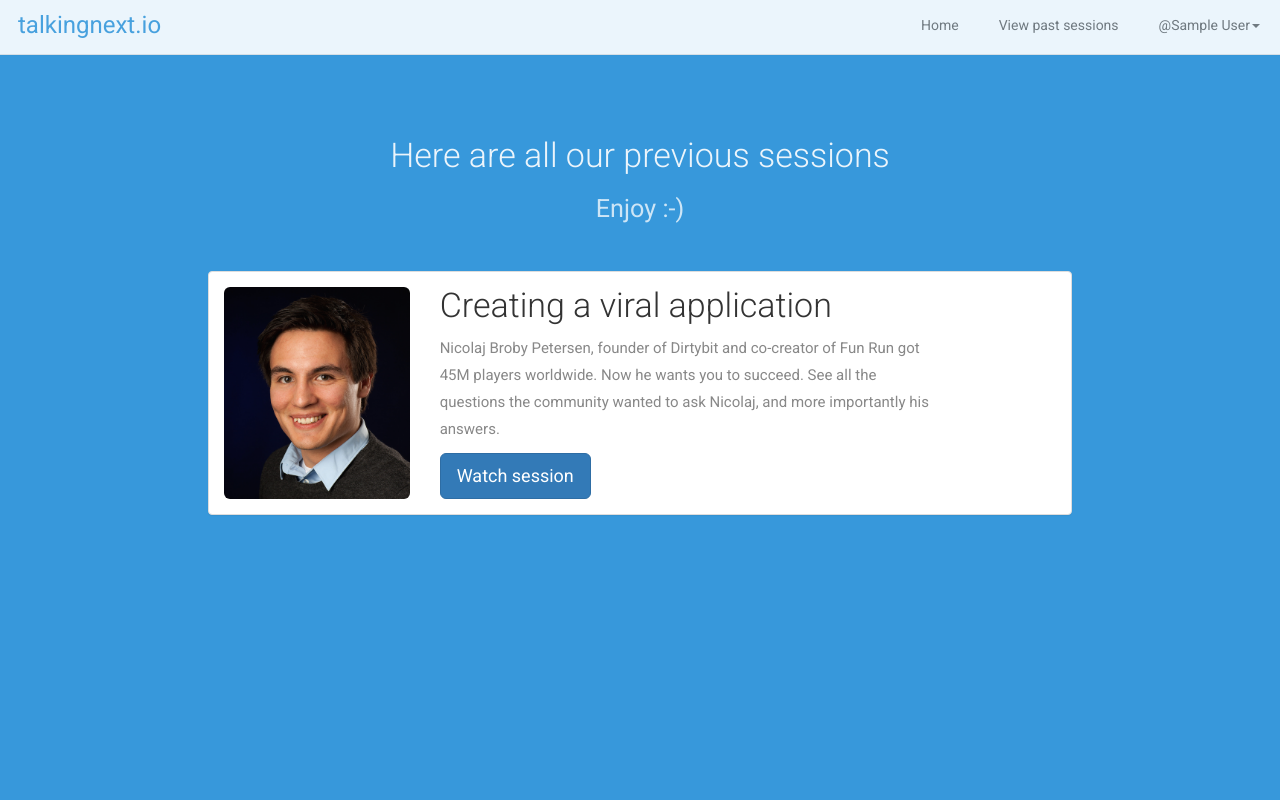
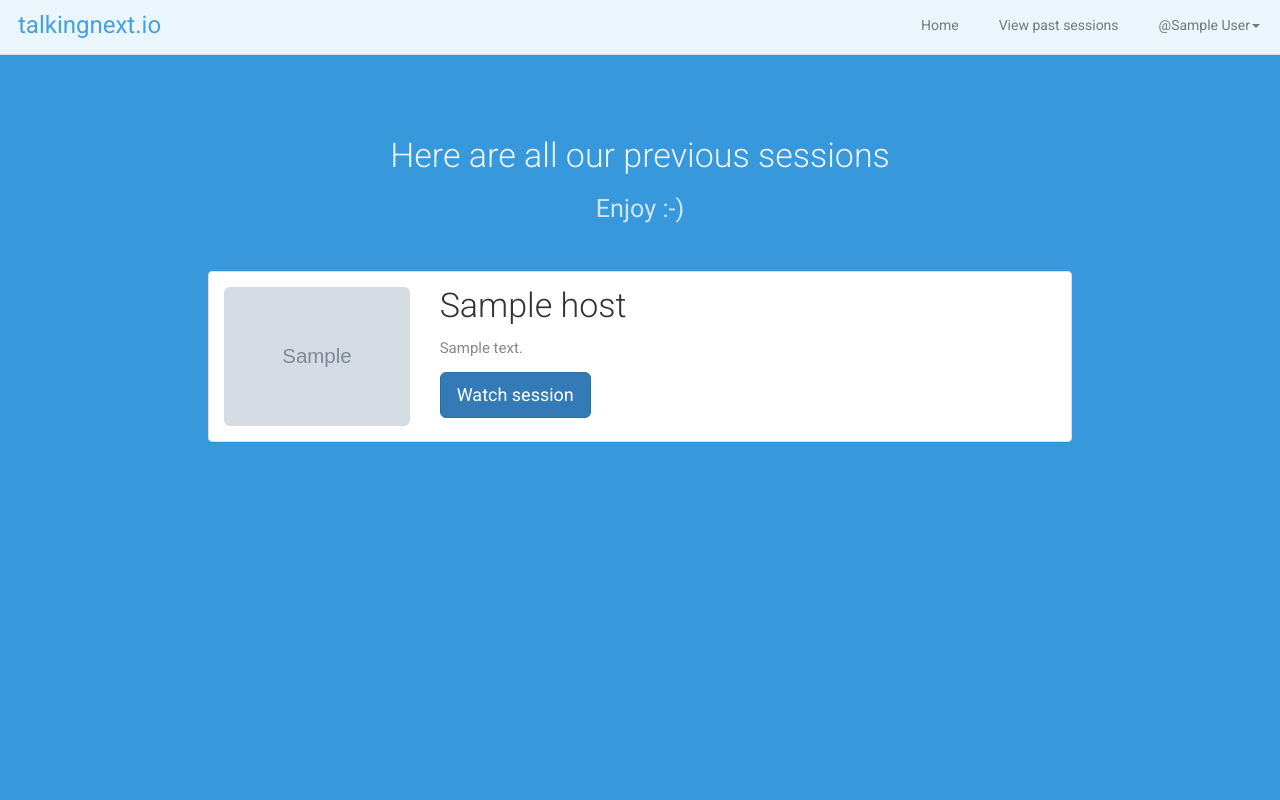
Before and after one commit to martolini/talkingnext, a Django app: page /archive/ in a window 1280 px wide. Run offline with Django 3.2, Linux system fonts and the light colour scheme; a user stored in the database is signed in; tables that the repository leaves empty hold one stand-in row (values such as "Sample post"); grey boxes marked "Sample" are stand-in pictures; some libraries are stand-ins or nearby versions.

Commit message:
Modular archive, added title, desc++ to host

```diff
--- a/apps/ama/models.py
+++ b/apps/ama/models.py
@@ -9,12 +9,16 @@ class Host(models.Model):
 	startup = models.CharField(max_length=50, blank=True, null=True)
 	time = models.DateTimeField(blank=True, null=True)
 	is_current = models.BooleanField(default=False)
+	title = models.CharField(max_length=200)
+	video_url = models.URLField(blank=True, null=True)
+	image_url = models.URLField(blank=True, null=True)
+	description = models.TextField(blank=True, null=True)
 
 	def get_all_questions(self):
 		return [question.as_json() for question in self.questions.all().select_related('author')]
 
 	def get_absolute_url(self):
-		return '/is/%s' % self.name.lower()
+		return '/is/%s' % self.startup.lower()
 
 	def __unicode__(self):
 		return self.name
--- a/apps/ama/views.py
+++ b/apps/ama/views.py
@@ -1,9 +1,10 @@
 from django.shortcuts import render, redirect, get_object_or_404
 from .models import Host, Question
 from django.contrib.auth.decorators import login_required
+from django.db.models import Count
 
-def ama_view(request, host):
-	if not Host.objects.filter(name__iexact=host):
+def ama_view(request, startup):
+	if not Host.objects.filter(startup__iexact=startup):
 		return ama_route(request)
 	return render(request, 'ama/ama.html')
 
@@ -17,12 +18,14 @@ def ama_route(request):
 
 @login_required
 def archive_view(request):
-	return render(request, 'ama/archive.html')
+	return render(request, 'ama/archive.html', {'hosts': Host.objects.all()})
 
 @login_required
-def past_session_view(request, host):
+def past_session_view(request, startup):
 	try:
-		host = Host.objects.get(name__iexact=host)
+		host = Host.objects.get(startup__iexact=startup)
 	except Host.DoesNotExist:
 		return ama_route(request)
-	return render(request, 'ama/past_session.html', {'host': host})
+	return render(request, 'ama/past_session.html', {
+		'host': host,
+		'questions': host.questions.all().annotate(num_votes=Count('votes')).order_by('-num_votes')})
--- a/static/css/ama.css
+++ b/static/css/ama.css
@@ -46,6 +46,7 @@
 	overflow-y: scroll;
 	padding-top: 15px;
 	padding-bottom: 0px;
+	background-color: #f1f1f1;
 	position: relative;
 	box-sizing: border-box;
 	-moz-box-sizing: border-box;
--- a/static/css/base.css
+++ b/static/css/base.css
@@ -15,7 +15,7 @@ h1 {
 
 body {
     font-family: 'Roboto', sans-serif;
-    background-color: #f1f1f1;
+    background-color: #3798db;
 }
 
 #top-navbar {
--- a/talkingnext/urls.py
+++ b/talkingnext/urls.py
@@ -10,7 +10,7 @@ from apps.profiles.views import login_view
 urlpatterns = patterns('',
     url(r'^$', TemplateView.as_view(template_name='landing.html'), name="landing"),
     url(r'^is/$', ama_route, name='talking_next_is'),
-    url(r'^is/(?P<host>\w+)/$', ama_view),
+    url(r'^is/(?P<startup>\w+)/$', ama_view),
     url(r'^ajax/questions/$', questions_view),
     url(r'^admin/', include(admin.site.urls)),
     url(r'^ajax/create_user/$', create_user_view),
@@ -22,5 +22,5 @@ urlpatterns = patterns('',
     url(r'^logout/$', logout, name='logout', kwargs={'next_page': '/'}),
     url(r'^login/$', login_view, name='login'),
     url(r'^archive/$', archive_view, name='archive'),
-    url(r'^archive/(?P<host>\w+)/$', past_session_view, name='past_session'),
+    url(r'^archive/(?P<startup>\w+)/$', past_session_view, name='past_session'),
 )
--- a/templates/ama/archive.html
+++ b/templates/ama/archive.html
@@ -6,7 +6,7 @@
 
 {% block body %}
 {% include "navigation.html" %}
-<div id="main-content" class="bg-blue" style="height: 100vh;">
+<div id="main-content" class="bg-blue">
 	<div id="home">
 		<div class="row row-padding">
 			<div class="row top-row">
@@ -15,26 +15,28 @@
 					Enjoy :-)
 				</p>
 			</div>
+			{% for host in hosts %}
 				<div class="row">
 					<div class="col-md-8 col-md-offset-2">
 						<div class="panel panel-default">
 							<div class="panel-body">
 								<div class="row">
 									<div class="col-xs-3">
-									<img src="{% static 'img/featuring/nicolaj.png' %}" alt="Nicolaj Broby Petersen from Dirtybit" class="img-responsive img-rounded" />
+										<img src="{{ host.image_url }}" alt="{{ host.name }} from {{ host.startup }}" class="img-responsive img-rounded" />
 									</div>
 									<div class="col-xs-9">
-									<h1>Creating a viral application</h1>
+										<h1>{{ host.title }}</h1>
 										<p class="description">
-										Nicolaj Broby Petersen, founder of Dirtybit and co-creator of Fun Run got 45M players worldwide. Now he wants you to succeed. See all the questions the community wanted to ask Nicolaj, and more importantly his answers.
+											{{ host.description }}
 										</p>
-									<a class="btn btn-primary btn-lg" href="{% url 'past_session' 'funrun' %}">Watch session</a>
+										<a class="btn btn-primary btn-lg" href="{% url 'past_session' host.startup|lower %}">Watch session</a>
 									</div>
 								</div>
 							</div>
 						</div>
 					</div>
 				</div>
+			{% endfor %}
 		</div>
 	</div>
 </div>
```
Also changed, not shown: templates/ama/past_session.html (+16 -18 lines), apps/ama/migrations/0004_host_title.py (added), apps/ama/migrations/0005_auto_20150406_1215.py (added), apps/ama/migrations/0006_host_description.py (added). Lines whose indentation alone changed are shown as unchanged.
